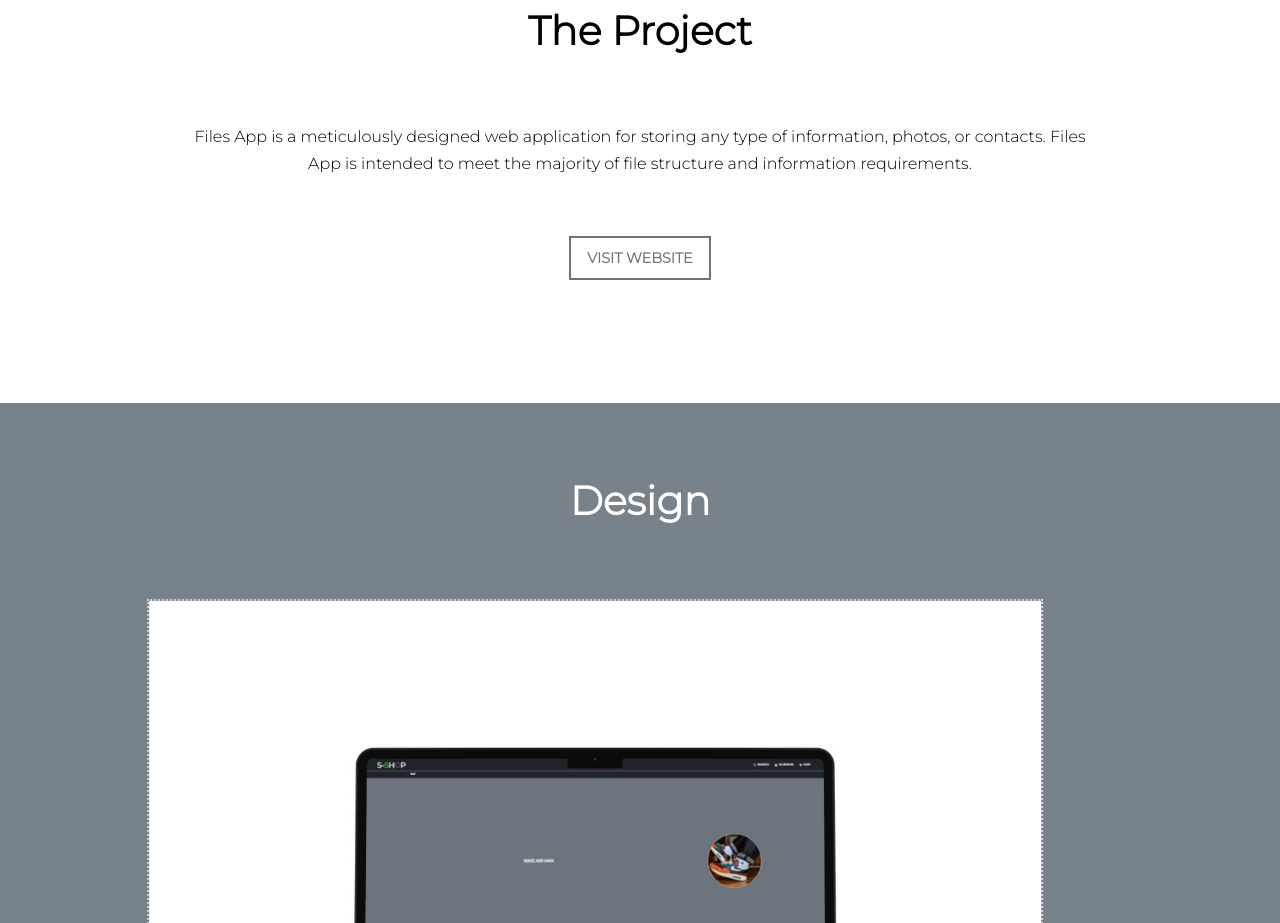
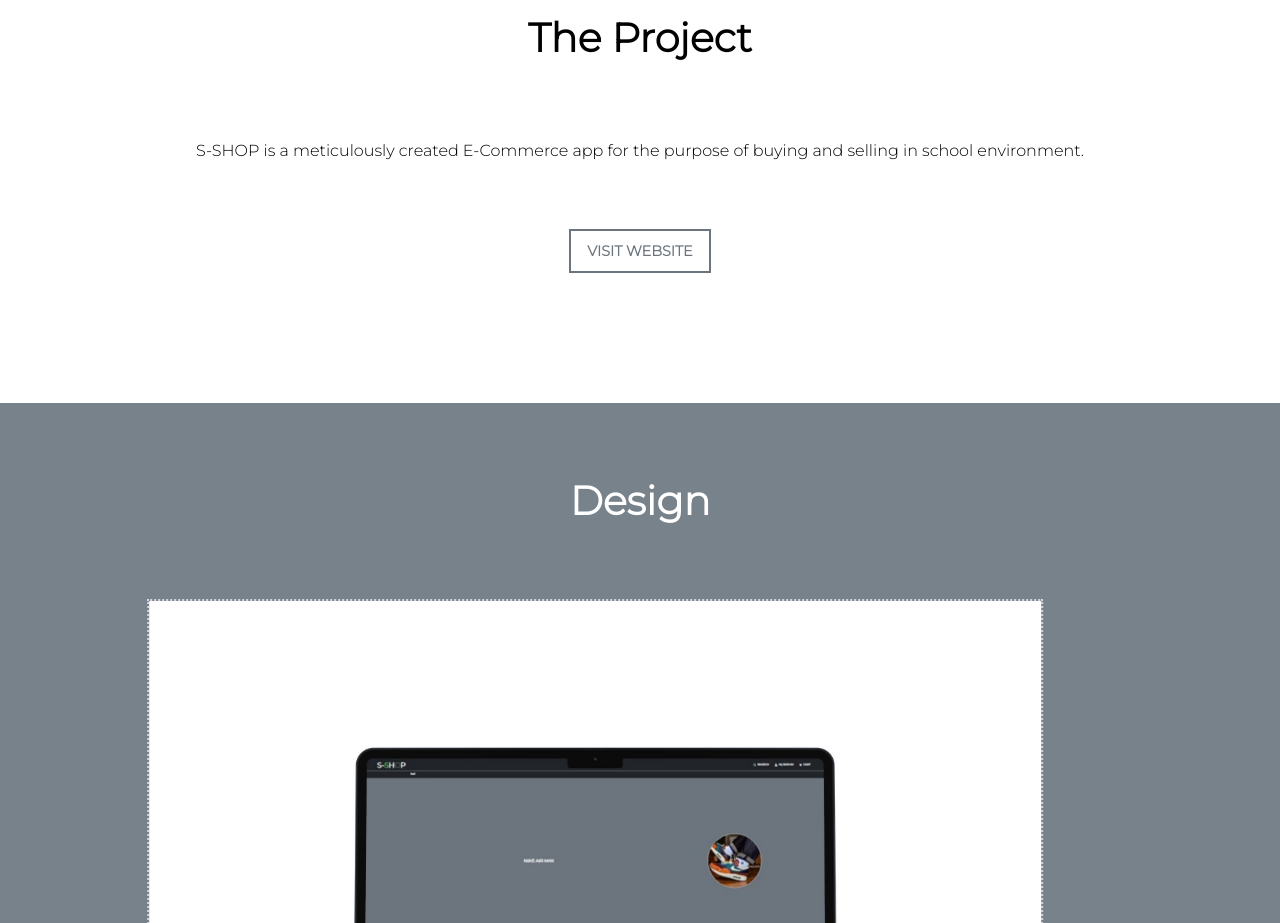
Before and after one commit to tomiwa-adelae/My-Portfolio, a Next.js app: page /shop in a window 1280 px wide. Shown: the part 860-1783 px from the top of the page. Built offline with nearby package versions, Linux system fonts and the light colour scheme; some icons are missing; a web font is replaced by a local one.

Commit message:
Yes added new projects

```diff
--- a/pages/shop.js
+++ b/pages/shop.js
@@ -54,15 +54,13 @@ const shop = () => {
             <div className="content">
                <h3>The Project</h3>
                <p>
-                  Files App is a meticulously designed web application for
-                  storing any type of information, photos, or contacts. Files
-                  App is intended to meet the majority of file structure and
-                  information requirements.
+                  S-SHOP is a meticulously created E-Commerce app for the
+                  purpose of buying and selling in school environment.
                </p>
                <a
                   target="_blank"
                   rel="noopener noreferrer"
-                  href="https://tomiwaadelae.netlify.app/"
+                  href="https://sshop.com.ng/"
                >
                   <div className="btn btn-shop-grey">
                      Visit Website <i className="fas fa-angle-right"></i>
```
